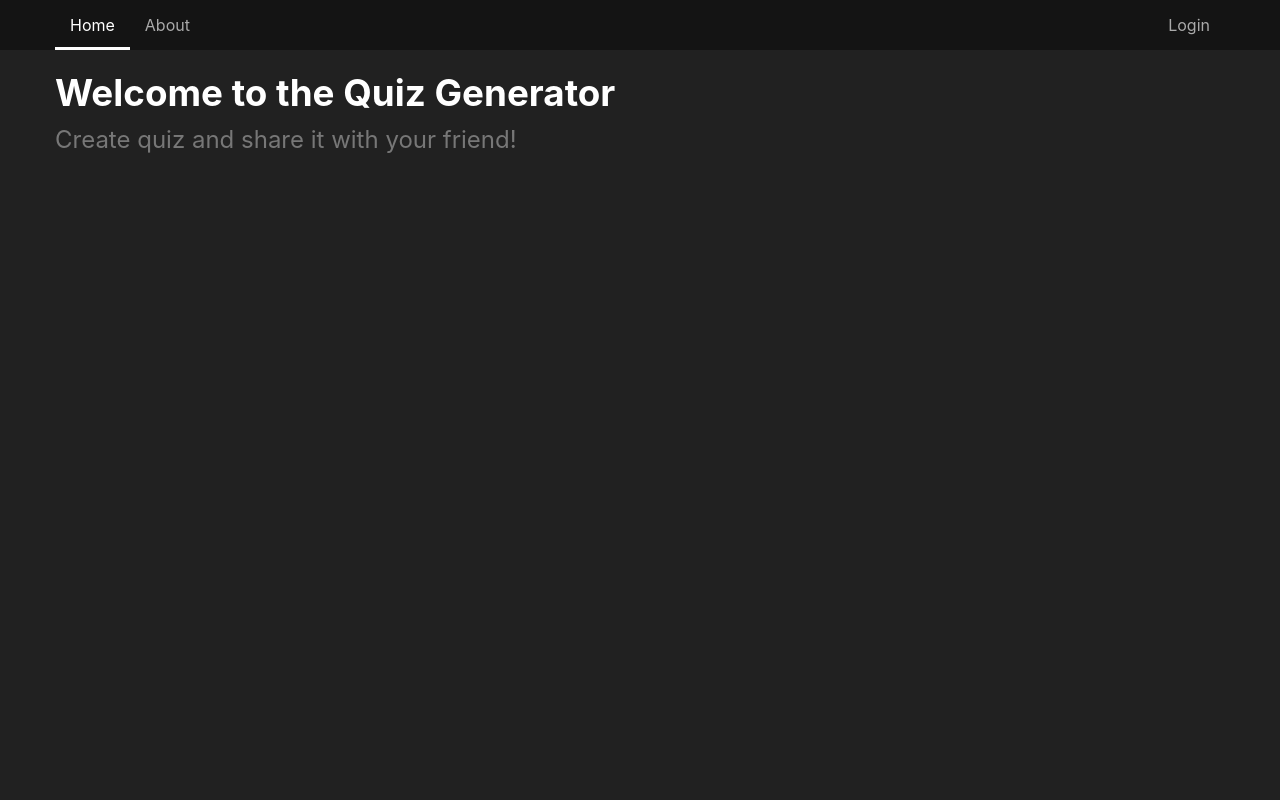
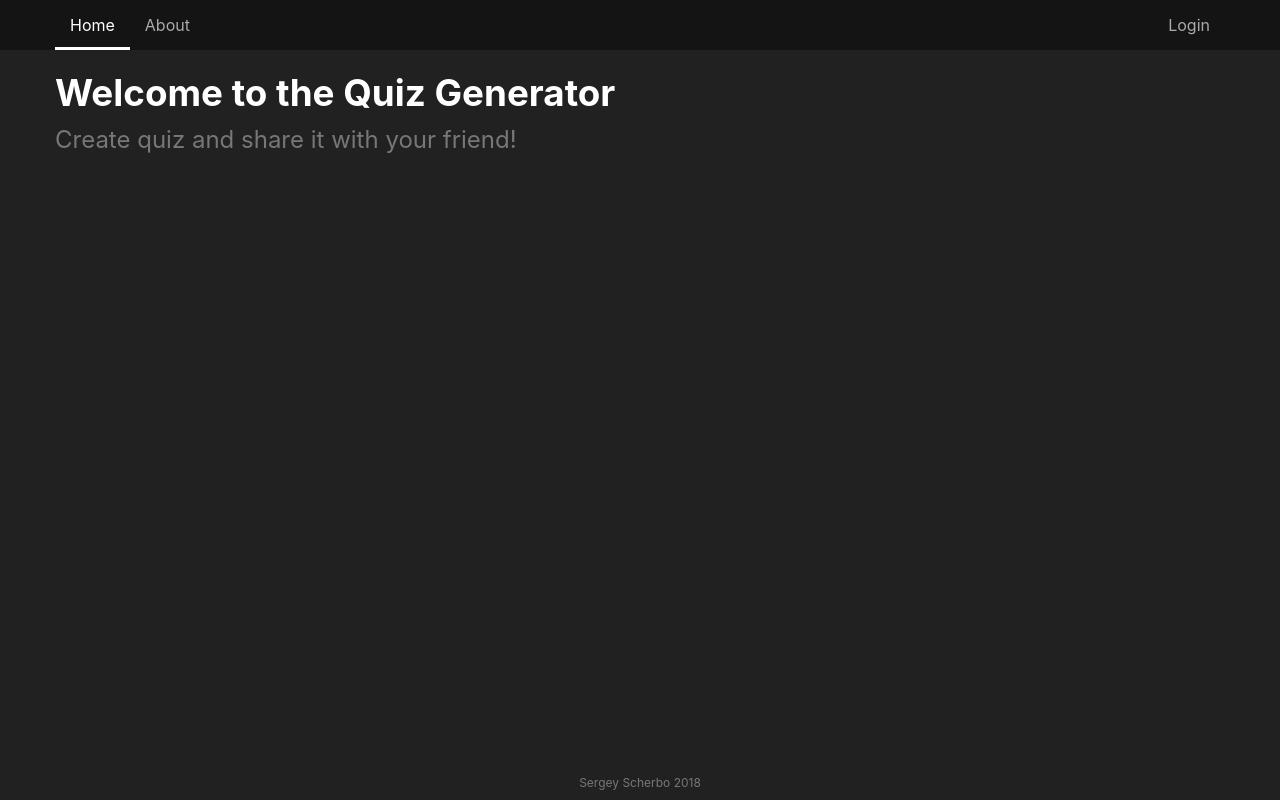
Before and after one commit to SergeyScherbo/quiz, a React (Create React App) app: page / in a window 1280 px wide. Built offline with nearby package versions, Linux system fonts and the light colour scheme.

Commit message:
small changes

```diff
--- a/src/App.js
+++ b/src/App.js
@@ -59,7 +59,7 @@ class App extends Component {
     return (
       <React.Fragment>
         <NavBar logged={this.state.logged} />
-        <div className="container">
+        <div className="container content">
           <Switch>
             <Route path="/quiz-:id" component={Quiz} />
             <Route path="/login" component={Login} />
@@ -77,6 +77,7 @@ class App extends Component {
             <Redirect to="/not-found" />
           </Switch>
         </div>
+        <div className="footer">Sergey Scherbo 2018</div>
       </React.Fragment>
     );
   }
--- a/src/components/common/navBar.jsx
+++ b/src/components/common/navBar.jsx
@@ -15,7 +15,7 @@ const NavBar = ({ logged }) => {
 						: (
 							<React.Fragment>
 								<li className="navigation__el"><NavLink className="navigation__link" to="/profile">Profile</NavLink></li>
-								<li className="navigation__el"><a className="navigation__link" href="">Logout</a></li>
+								<li className="navigation__el"><a className="navigation__link" href="/">Logout</a></li>
 							</React.Fragment>
 						)
 					}
```
